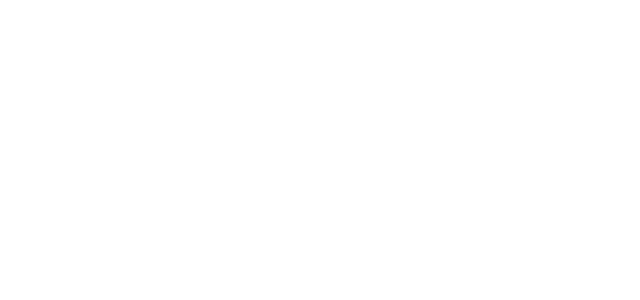
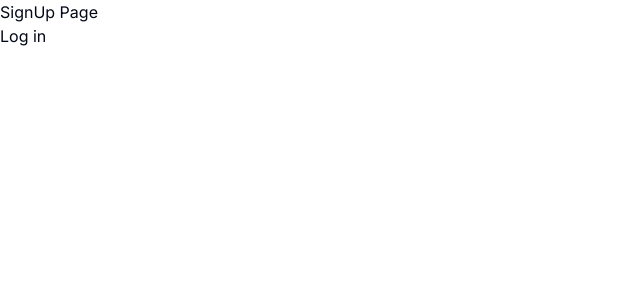
Before and after one commit to vadim36/todo-list-next, a Next.js app in the folder client/: page /signup in a window 1280 px wide. Before the commit this address had no page. Shown: the top 300 px of the page, without its empty margins (0-640 px from the left). Built offline with nearby package versions, Linux system fonts and the light colour scheme.

Commit message:
add pages

```diff
--- /dev/null
+++ b/client/src/app/(auth)/login/page.tsx
@@ -0,0 +1,5 @@
+import { LoginPage } from "@/pages/Login";
+
+export default function Login() {
+  return <LoginPage/>
+}
--- /dev/null
+++ b/client/src/app/(auth)/signup/page.tsx
@@ -0,0 +1,5 @@
+import { SignUpPage } from "@/pages/SignUp";
+
+export default function SignUp() {
+  return <SignUpPage/>
+}
--- /dev/null
+++ b/client/src/app/(main)/page.tsx
@@ -0,0 +1,5 @@
+import { HomePage } from "@/pages/Home";
+
+export default function App() {
+  return <HomePage/>
+}
--- a/client/src/app/page.tsx
+++ /dev/null
@@ -1,7 +0,0 @@
-import { FC } from "react";
-
-const App: FC = () => {
-  return <h1>Trello clone</h1>
-}
-
-export default App
--- /dev/null
+++ b/client/src/pages/Home/components/HomePage.tsx
@@ -0,0 +1,3 @@
+export function HomePage() {
+  return <h1>Home Page</h1>
+}
--- /dev/null
+++ b/client/src/pages/Home/index.ts
@@ -0,0 +1 @@
+export {HomePage} from './components/HomePage'
--- /dev/null
+++ b/client/src/pages/Login/components/LoginPage.tsx
@@ -0,0 +1,3 @@
+export function LoginPage() {
+  return <h1>Login Page</h1>
+}
--- /dev/null
+++ b/client/src/pages/Login/index.ts
@@ -0,0 +1 @@
+export {LoginPage} from './components/LoginPage'
--- /dev/null
+++ b/client/src/pages/SignUp/components/SignUpPage.tsx
@@ -0,0 +1,10 @@
+import Link from "next/link";
+
+export function SignUpPage() {
+  return (
+    <>
+     <h1>SignUp Page</h1>
+     <Link href="/login">Log in</Link>
+    </>
+  )
+}
--- /dev/null
+++ b/client/src/pages/SignUp/index.ts
@@ -0,0 +1 @@
+export {SignUpPage} from './components/SignUpPage'
```
